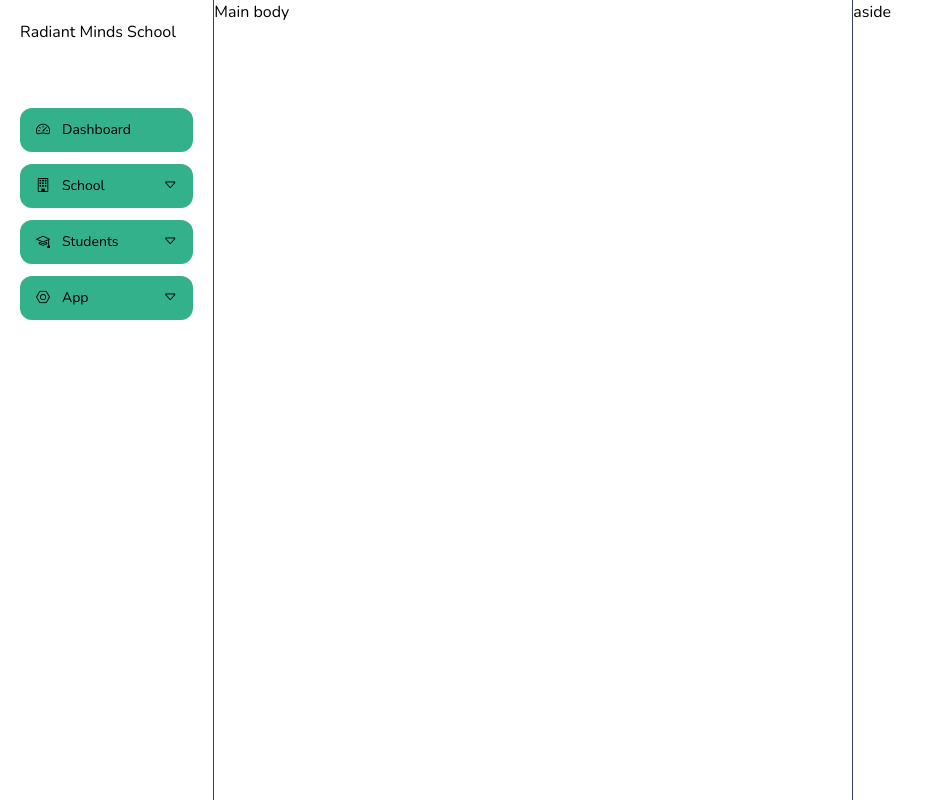
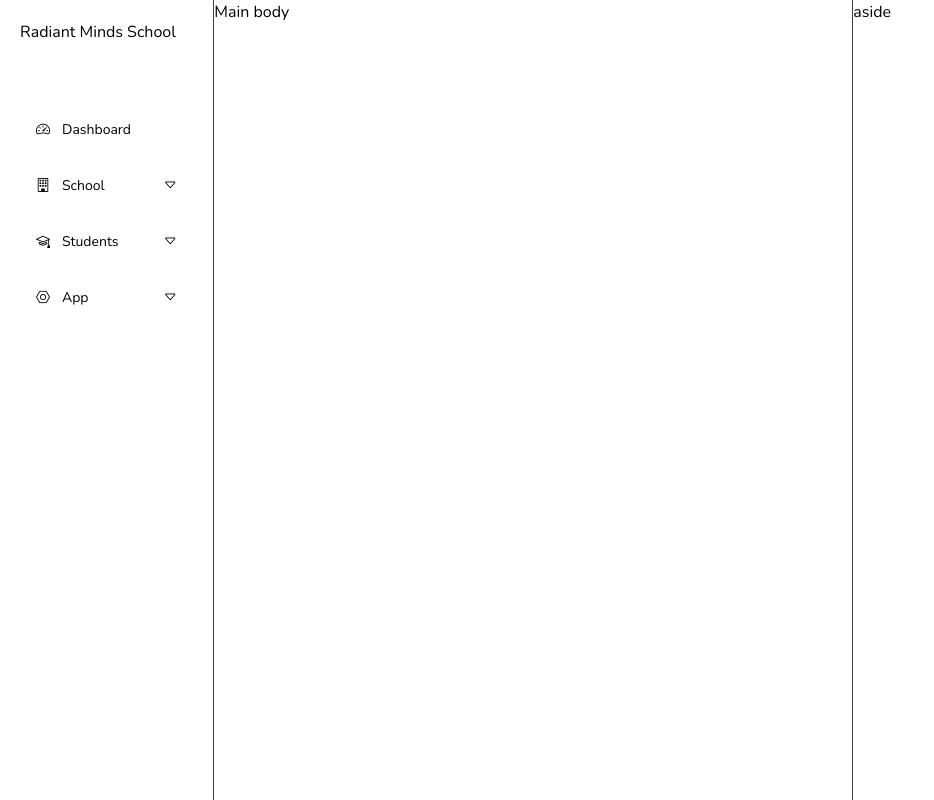
Before and after one commit to babalolajnr/rms-admin-panel, a Vue app: page /about in a window 1280 px wide. Shown: the whole page, without its empty margins (0-934 px from the left). Built offline with nearby package versions, Linux system fonts and the light colour scheme; the HTML template or start-up script is replaced by a standard one.

Commit message:
add background color to active nav buttons

```diff
--- a/src/components/NavBarButton.vue
+++ b/src/components/NavBarButton.vue
@@ -15,7 +15,8 @@ const props = defineProps({
 </script>
 <template>
   <button
-    class="rounded-xl px-4 py-3 bg-[#33b18a] w-full text-left flex justify-between text-sm hover:bg-opacity-70 hover:translate-x-2 transition-all"
+    class="rounded-xl px-4 py-3 w-full text-left flex justify-between text-sm hover:bg-opacity-70 hover:translate-x-2 transition-all"
+    :class="{ 'bg-[#33b18a]': active }"
   >
     <div class="flex space-x-3">
       <slot />
```
